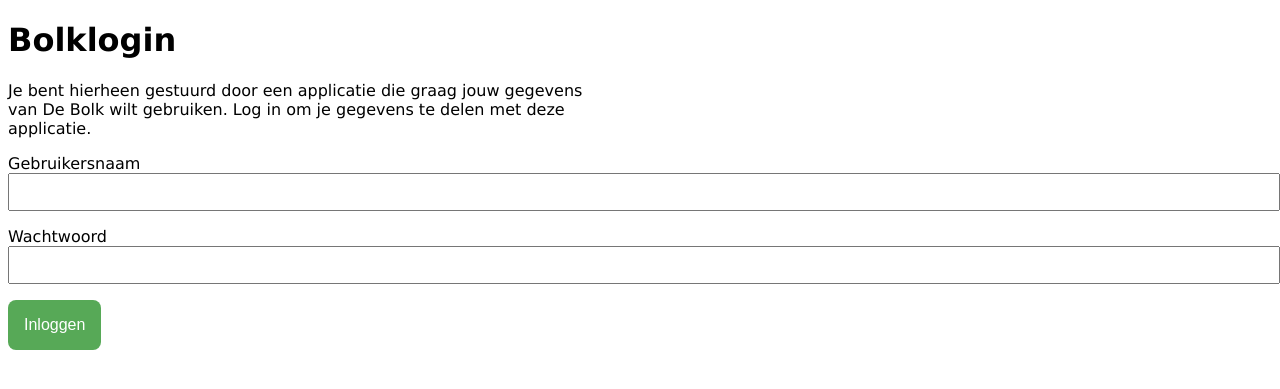
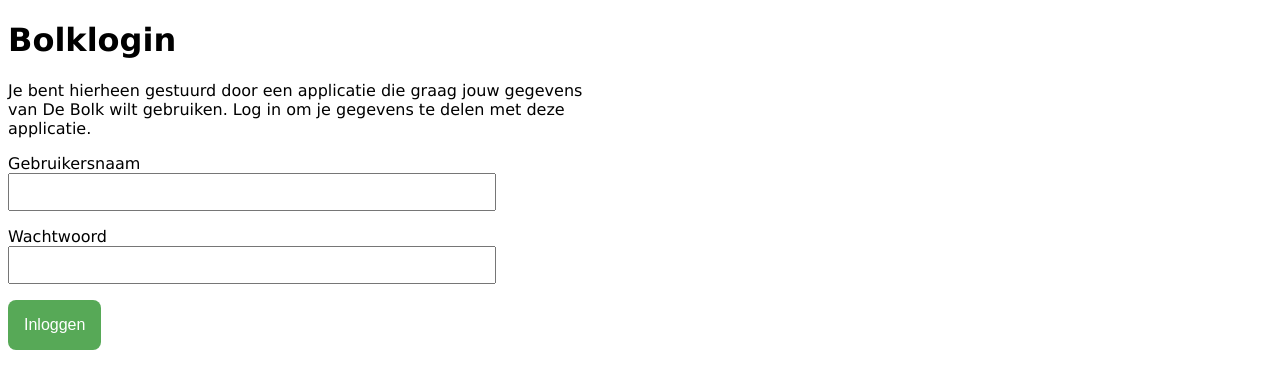
Before and after one commit to debolk/bolklogin, a PHP site: page /views/login.php in a window 1280 px wide. Shown: the top 389 px of the page. Run offline with PHP 8.4, Linux system fonts and the light colour scheme; the template is opened without the code that fills it, so the values that code supplies are empty.

Commit message:
more bugfix

```diff
--- a/web/stylesheets/application.css
+++ b/web/stylesheets/application.css
@@ -53,7 +53,7 @@ input, button {
 
 input {
     display: block;
-    min-width: 100%;
+    width: 100%;
     max-width: 30em;
     height: 2em;
 }
```
